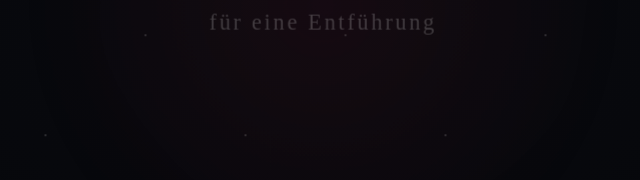
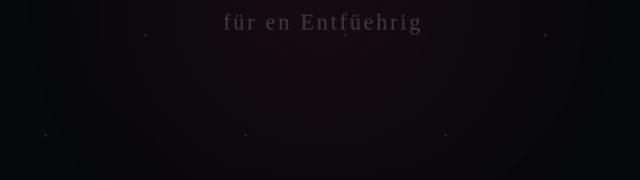
Before and after one commit to DieBe/diebe.github.io, a plain HTML site: page index.html in a window 1280 px wide. Shown: the part 396-576 px from the top of the page, 317-957 px from the left. Drawn offline with Linux system fonts and the light colour scheme.

Commit message:
Update title and paragraph text in index.html

```diff
--- a/index.html
+++ b/index.html
@@ -3,7 +3,7 @@
 <head>
 <meta charset="utf-8" />
 <meta name="viewport" content="width=device-width, initial-scale=1" />
-<title>Gutschein — Eine Entführung</title>
+<title>Guetschii — en Entfüehrig</title>
 <style>
 /* Atmosphäre: bedrohlich, geheimnisvoll, minimalistisch */
 :root{
@@ -120,7 +120,7 @@ html,body{
   <div class="redglow"></div>
   <div class="text">
     <h1>Gutschein</h1>
-    <p>für eine Entführung</p>
+    <p>für en Entfüehrig</p>
     <div class="tail">wenn au immer</div>
   </div>
   <div class="vignette"></div>
```
